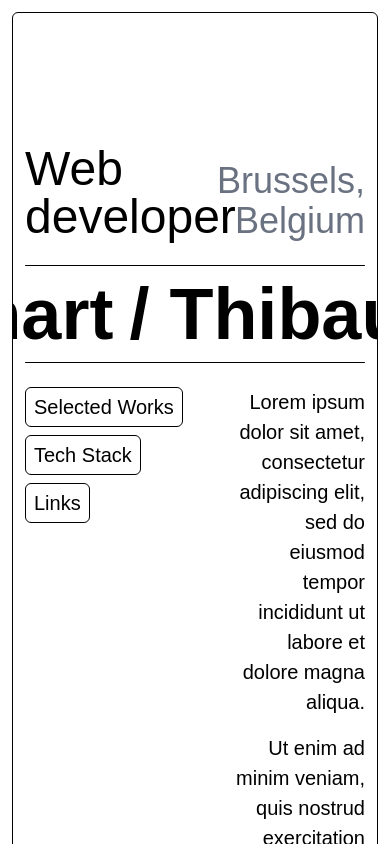
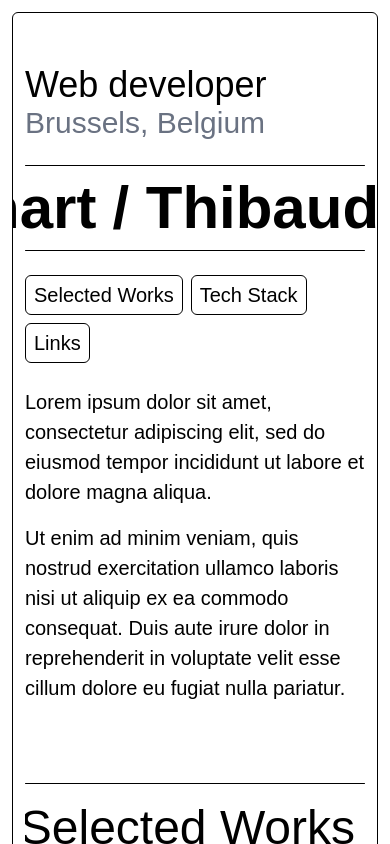
Before and after one commit to Jadabyte/portfolio, a React (Vite) app: page / in a window 390 px wide. Shown: the top 844 px of the page. Built offline with nearby package versions, Linux system fonts and the light colour scheme; a web font is replaced by a local one.

Commit message:
Responsive styling + favicon handling for dark mode

```diff
--- a/src/App.tsx
+++ b/src/App.tsx
@@ -12,13 +12,23 @@ const changeFavicon = (iconURL: string) => {
 
 function App() {
   useEffect(() => {
+      const handleDarkMode = (icon: string) => {
+        if (window.matchMedia && window.matchMedia('(prefers-color-scheme: dark)').matches) {
+          return (`/${icon}--light.svg`);
+        } else {
+          return (`/${icon}.svg`);
+        }
+      }
+
       const handleTabState = () => {
         if (document.visibilityState === "hidden") {
-          changeFavicon("/moon.svg");
+          changeFavicon(handleDarkMode('moon'));
         } else {
-          changeFavicon("/sun.svg");
+          changeFavicon(handleDarkMode('sun'));
         }
       };
+
+      changeFavicon(handleDarkMode('sun'));
 
       document.addEventListener("visibilitychange", handleTabState);
 
--- a/src/pages/Home.tsx
+++ b/src/pages/Home.tsx
@@ -6,12 +6,12 @@ import Contact from './sections/Contact';
 export default function Home() {
     return (
     <>
-        <div className='pt-30 pb-40'>
-            <div className="container mx-auto grid grid-cols-2 items-end">
-                <div className='text-5xl text-left font-medium'>
+        <div className='pt-10 pb-20 md:pt-30 md:pb-40'>
+            <div className="container mx-auto md:grid grid-cols-2 items-end">
+                <div className=' text-4xl md:text-5xl text-left font-medium'>
                     Web developer
                 </div>
-                <div className='text-4xl text-right text-gray-500 align-bottom font-medium'>
+                <div className='text-3xl md:text-4xl md:text-right text-gray-500 align-bottom font-medium'>
                     Brussels, Belgium
                 </div>
             </div>
@@ -19,18 +19,18 @@ export default function Home() {
                 <div className=' bg-black h-px rounded container mx-auto'></div>
                 <h1 className='flex pt-3 pb-3 marquee'>
                     {[...Array(15)].map((_, i) => (
-                        <span key={i} aria-hidden={i !== 0} className='whitespace-nowrap pr-4 text-7xl font-semibold'>/ Thibaud Streignart</span>
+                        <span key={i} aria-hidden={i !== 0} className='whitespace-nowrap pr-4 text-6xl md:text-7xl font-semibold'>/ Thibaud Streignart</span>
                     ))}
                 </h1>
                 <div className=' bg-black h-px rounded container mx-auto'></div>
             </div>
-            <div className="container mx-auto grid grid-cols-10">
-                <nav className='text-left col-span-3'>
+            <div className="container mx-auto md:grid grid-cols-10">
+                <nav className='text-left col-span-3 mb-4'>
                     <Button text={"Selected Works"} link={"#work"}/>
                     <Button text={"Tech Stack"} link={"#tech"}/>
                     <Button text={"Links"} link={"#contact"}/>
                 </nav>
-                <div className="text-right col-start-7 col-span-4 text-[20px] font-medium">
+                <div className="md:text-right col-start-7 col-span-4 text-[20px] font-medium">
                     <p className='pb-4'>Lorem ipsum dolor sit amet, consectetur adipiscing elit, sed do eiusmod tempor incididunt ut labore et dolore magna aliqua.</p>
                     <p>Ut enim ad minim veniam, quis nostrud exercitation ullamco laboris nisi ut aliquip ex ea commodo consequat. Duis aute irure dolor in reprehenderit in voluptate velit esse cillum dolore eu fugiat nulla pariatur.</p>
                 </div>
--- a/src/pages/sections/Contact.tsx
+++ b/src/pages/sections/Contact.tsx
@@ -7,12 +7,12 @@ export default function Contact() {
             <MarqueeHeader text={"Get in touch"}
                 icon={<svg xmlns="http://www.w3.org/2000/svg" fill="none" viewBox="0 0 24 24" strokeWidth={1.5} stroke="currentColor" className="size-9"><path strokeLinecap="round" strokeLinejoin="round" d="M20.25 8.511c.884.284 1.5 1.128 1.5 2.097v4.286c0 1.136-.847 2.1-1.98 2.193-.34.027-.68.052-1.02.072v3.091l-3-3c-1.354 0-2.694-.055-4.02-.163a2.115 2.115 0 0 1-.825-.242m9.345-8.334a2.126 2.126 0 0 0-.476-.095 48.64 48.64 0 0 0-8.048 0c-1.131.094-1.976 1.057-1.976 2.192v4.286c0 .837.46 1.58 1.155 1.951m9.345-8.334V6.637c0-1.621-1.152-3.026-2.76-3.235A48.455 48.455 0 0 0 11.25 3c-2.115 0-4.198.137-6.24.402-1.608.209-2.76 1.614-2.76 3.235v6.226c0 1.621 1.152 3.026 2.76 3.235.577.075 1.157.14 1.74.194V21l4.155-4.155" /></svg>}
             />
-            <div className="container mx-auto grid grid-cols-2">
+            <div className="container mx-auto md:grid grid-cols-2">
                 <div>
                     <DetailItem size='large' title="Email" description={<a href='mailto:thibaud.streignart@gmail.com'>thibaud.streignart@gmail.com</a>}/>
                     <DetailItem size='large' title="Phone" description={<a href='tel:+32470469540'>+32 (0)470 46 95 40</a>}/>
                 </div>
-                <div className='pl-40'>
+                <div className='lg:pl-40'>
                     <DetailItem size='large' title="LinkedIn" description={<a target='_blank' href='https://www.linkedin.com/in/thibaud-streignart'>linkedin.com/in/thibaud-streignart</a>}/>
                     <DetailItem size='large' title="Resume" description={<a href='#'>Download - English</a>}/>
                     <DetailItem size='large' title="Letterboxd" description={<a target='_blank' href='https://www.letterboxd.com/TStreignart'>letterboxd.com/TStreignart</a>}/>
--- a/src/pages/sections/TechStack.tsx
+++ b/src/pages/sections/TechStack.tsx
@@ -14,7 +14,7 @@ export default function TechStack() {
                 </h3>
                 <div className='flex flex-wrap gap-x-15 mb-10'>
                     {techLanguages.map((tech) => (
-                        <img key={tech.title} src={tech.image} alt={tech.title} className="rounded mb-4" />
+                        <img key={tech.title} src={tech.image} alt={tech.title} className="rounded mb-4 h-[100px] md:h-[163px] w-auto" />
                     ))}
                 </div>
 
@@ -23,7 +23,7 @@ export default function TechStack() {
                 </h3>
                 <div className='flex flex-wrap gap-x-15'>
                     {techSiteBuilders.map((tech) => (
-                        <img key={tech.title} src={tech.image} alt={tech.title} className="rounded mb-4" />
+                        <img key={tech.title} src={tech.image} alt={tech.title} className="rounded mb-4 h-[110px] md:h-[163px] w-auto" />
                     ))}
                 </div>
             </div>
```
Also changed, not shown: public/moon--light.svg (added), public/sun--light.svg (added).
